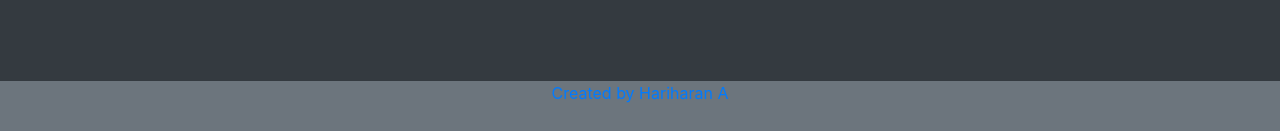
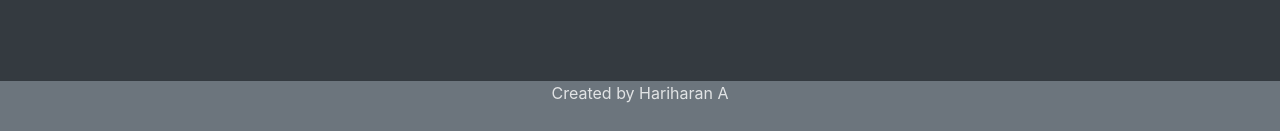
Before and after one commit to hariharan-tech/ssngradecalc, a Flask app: page / in a window 1280 px wide. Shown: the part 1175-1306 px from the top of the page. Run offline with Flask 2, Linux system fonts and the light colour scheme; some libraries are stand-ins or nearby versions.

Commit message:
Update base.html

```diff
--- a/templates/base.html
+++ b/templates/base.html
@@ -16,8 +16,8 @@
     {% block body %}
 
     {% endblock body %}
-    <footer class="bg-secondary" style="height:50px; margin-top: 5rem; color:white;">
-        <a href="https://github.com/hariharan-tech/ssngradecalc">Created by Hariharan A</a>
+    <footer class="bg-secondary" style="height:50px; margin-top: 5rem;">
+        <a href="https://github.com/hariharan-tech/ssngradecalc" style="color:white; opacity:0.8;">Created by Hariharan A</a>
       </footer>
 </body>
 </html>
```
